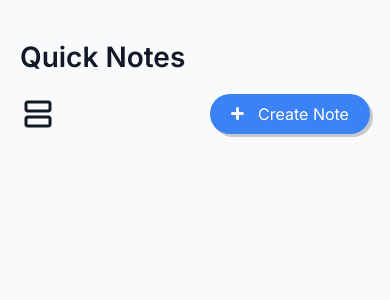
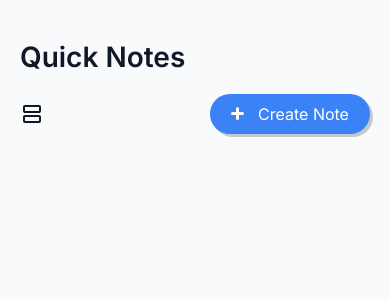
Before and after one commit to joseildoandrade12/quick-notes, a Vue app: page / in a window 390 px wide. Shown: the top 300 px of the page. Built offline with nearby package versions, Linux system fonts and the light colour scheme.

Commit message:
style: addition mediaqueries for iconGridComponent

```diff
--- a/src/components/elements/IconGrid.vue
+++ b/src/components/elements/IconGrid.vue
@@ -66,4 +66,18 @@ img.animation {
     opacity: 100%;
   }
 }
+
+@media (max-width: 720px) {
+  img {
+    width: 28px;
+    height: 28px;
+  }
+}
+
+@media (max-width: 420px) {
+  img {
+    width: 24px;
+    height: 24px;
+  }
+}
 </style>
```
